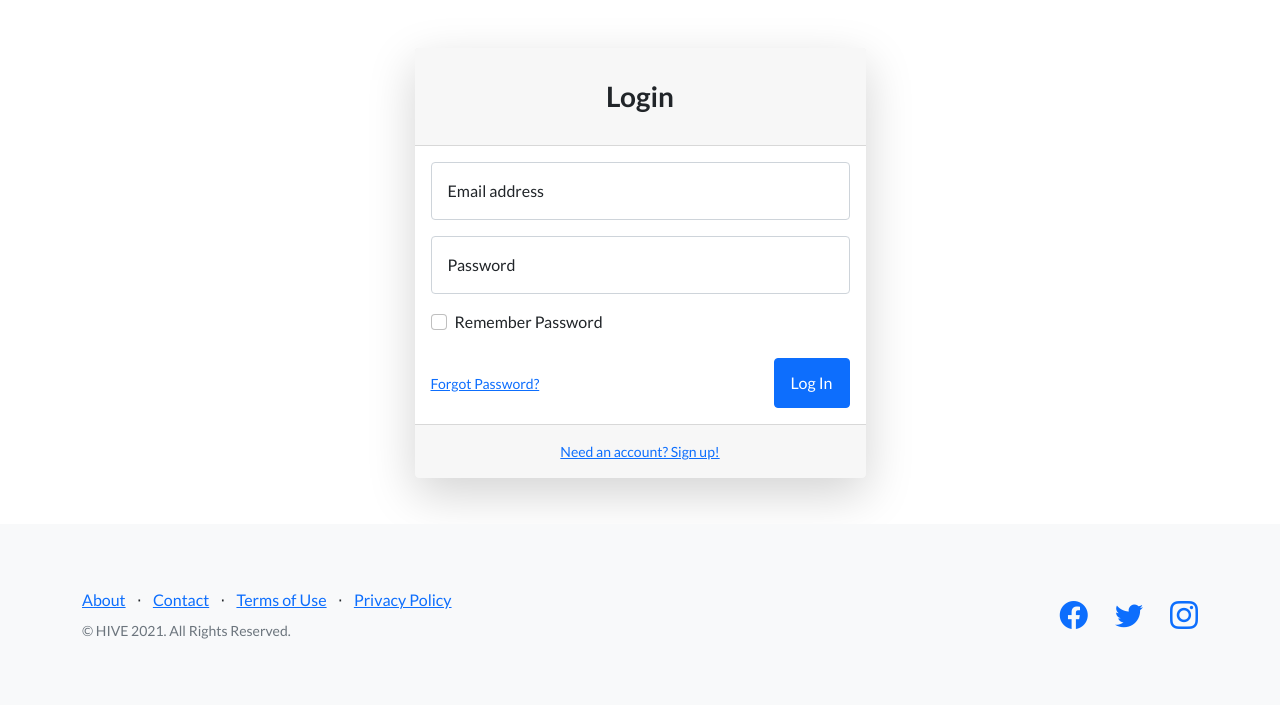
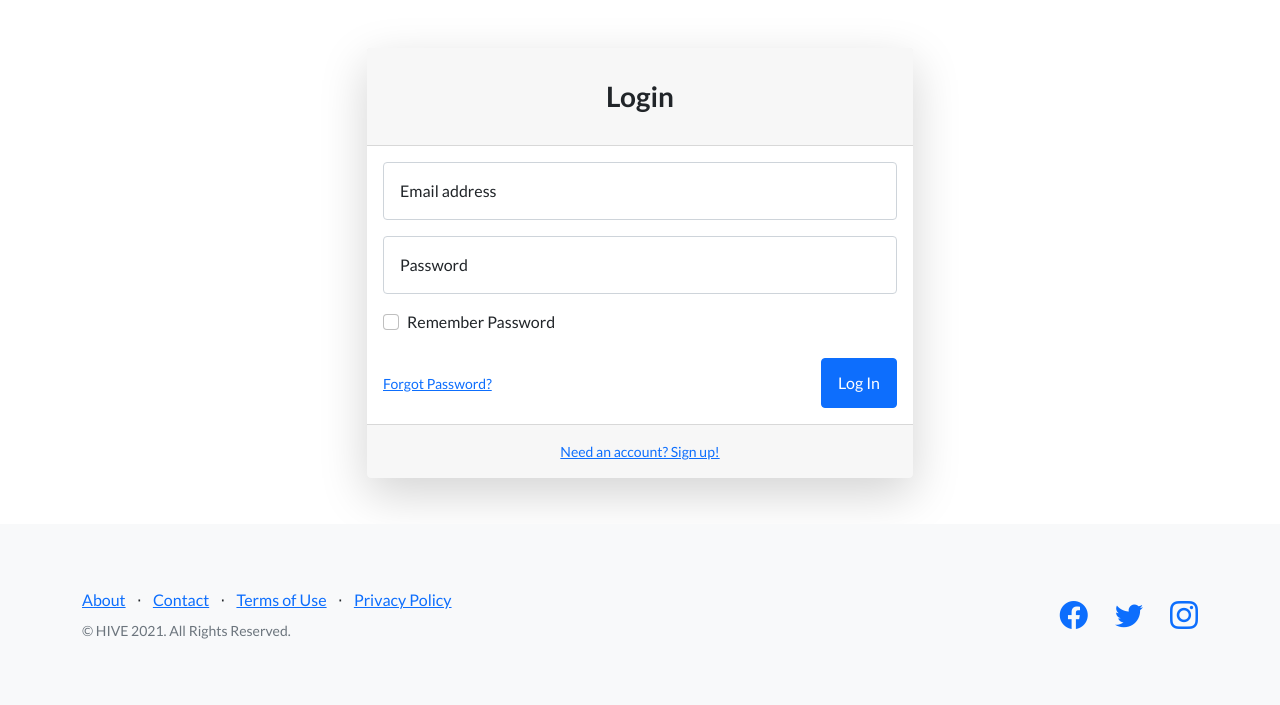
Before and after one commit to devgithubs/HIVE, a Flask app: page /login in a window 1280 px wide. Shown: the part 95-800 px from the top of the page. Run offline with Flask 2, Linux system fonts and the light colour scheme; some libraries are stand-ins or nearby versions.

Commit message:
Reformat login page

```diff
--- a/templates/login.html
+++ b/templates/login.html
@@ -35,7 +35,7 @@
             <main>
                 <div class="container">
                     <div class="row justify-content-center">
-                        <div class="col-lg-5">
+                        <div class="col-lg-6">
                             <div class="card shadow-lg border-0 rounded-lg mt-5">
                                 <div class="card-header"><h3 class="text-center font-weight-light my-4">Login</h3></div>
                                 <div class="card-body">
```
